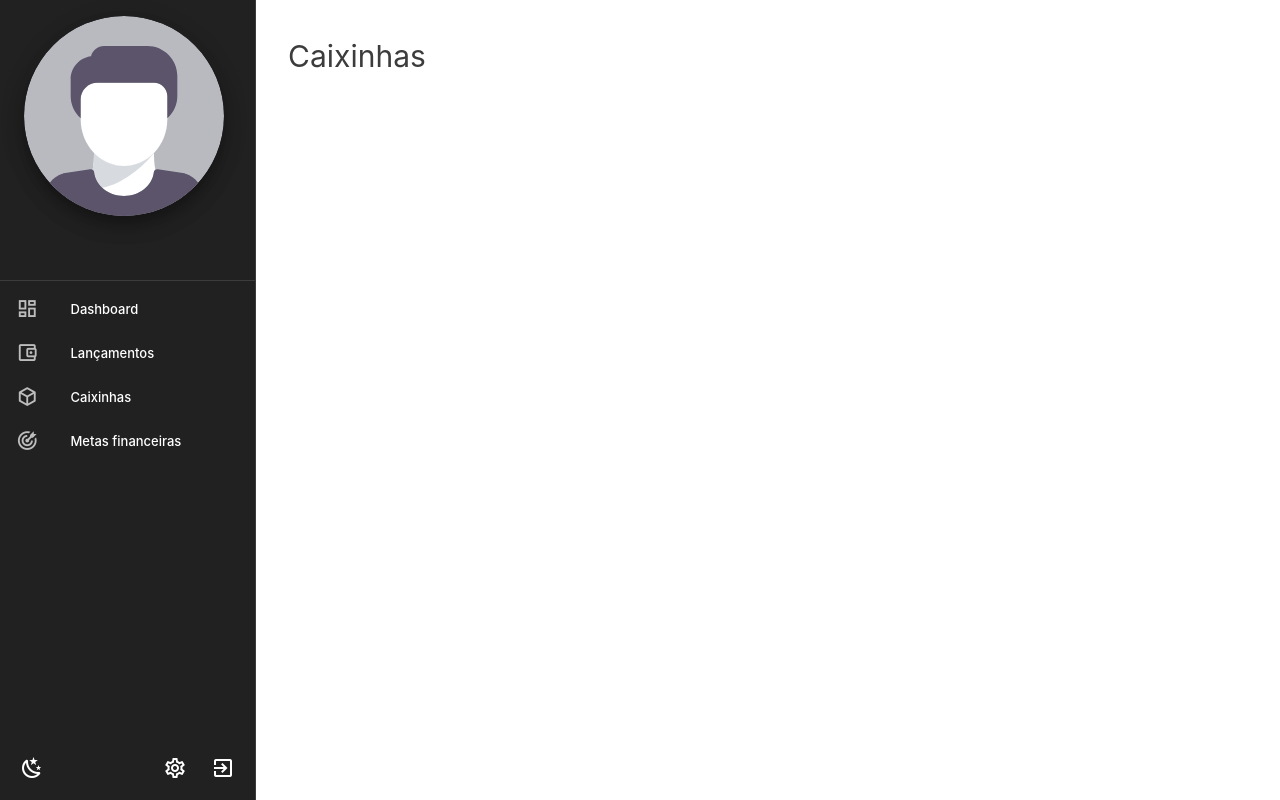
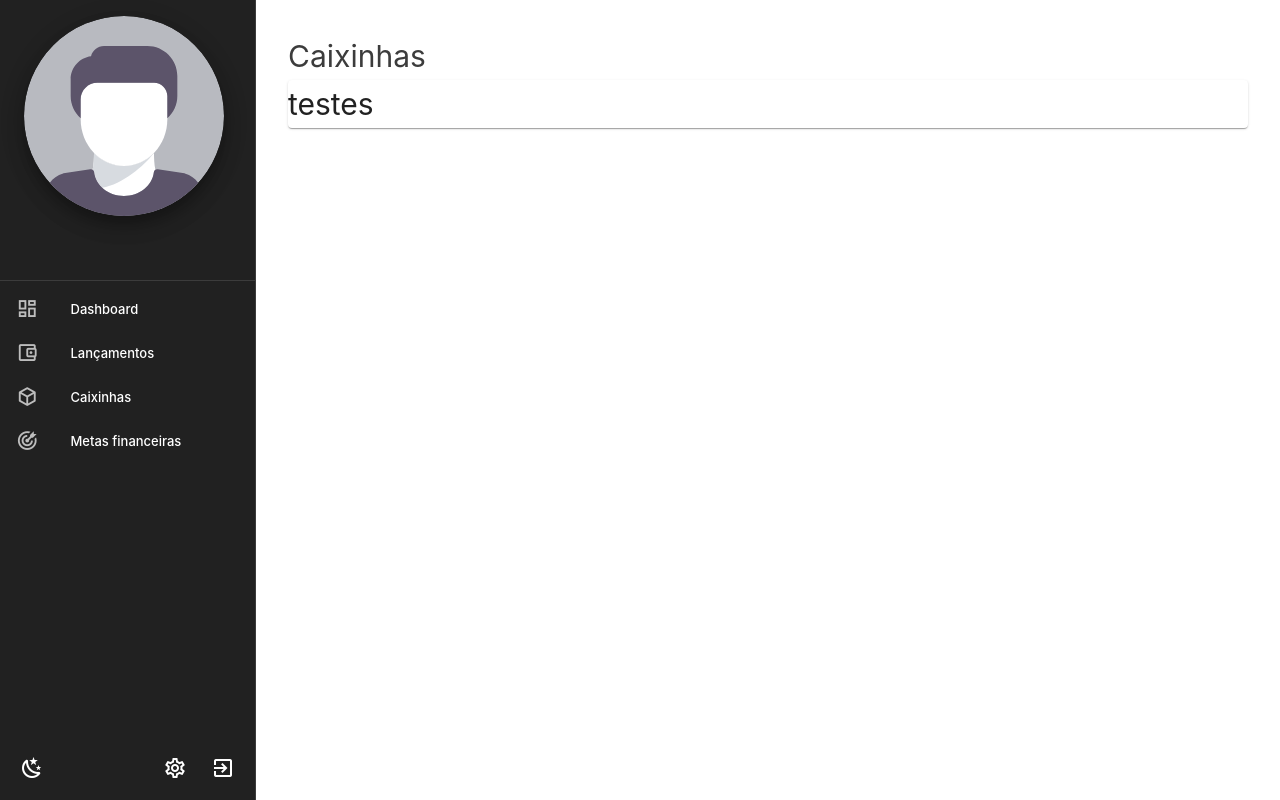
Before and after one commit to GusViieira/savecash_frontend, a Vue app: page /boxes in a window 1280 px wide. Built offline with nearby package versions, Linux system fonts and the light colour scheme; sample sign-in values are in the browser's storage.

Commit message:
teste caixinhas

```diff
--- a/src/views/boxes/BoxesView.vue
+++ b/src/views/boxes/BoxesView.vue
@@ -1,3 +1,5 @@
 <template>
   <h1>Caixinhas</h1>
+
+  <v-card><h1>testes</h1></v-card>
 </template>
```
